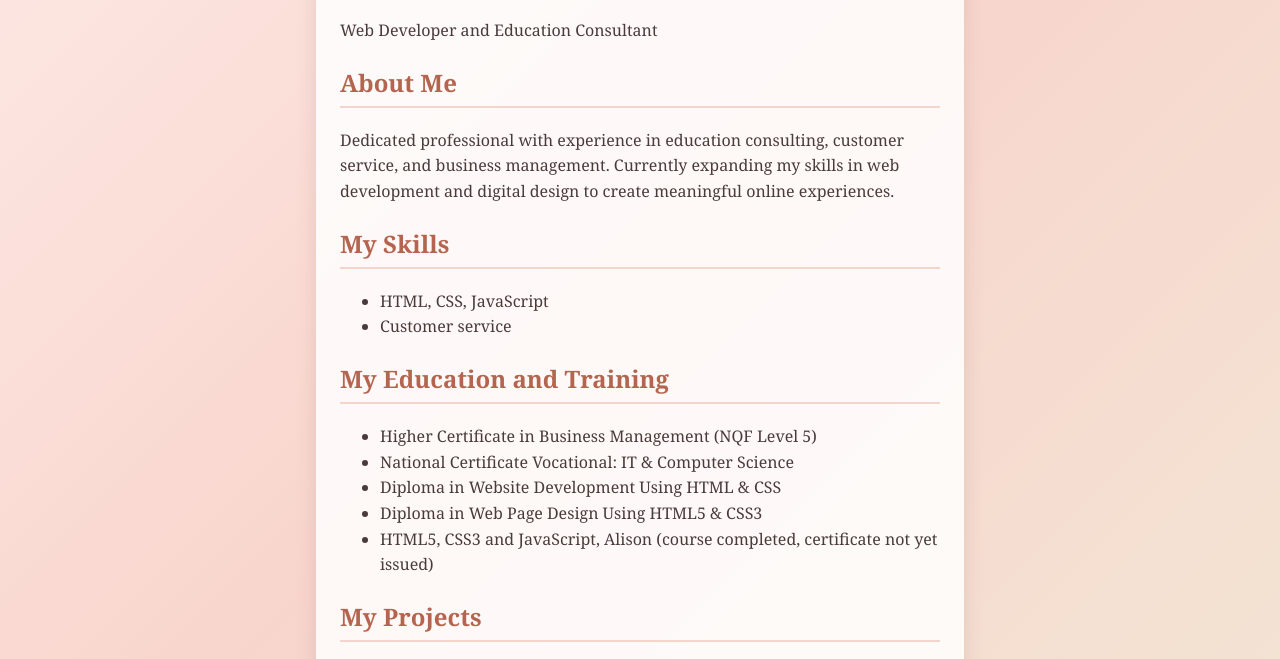
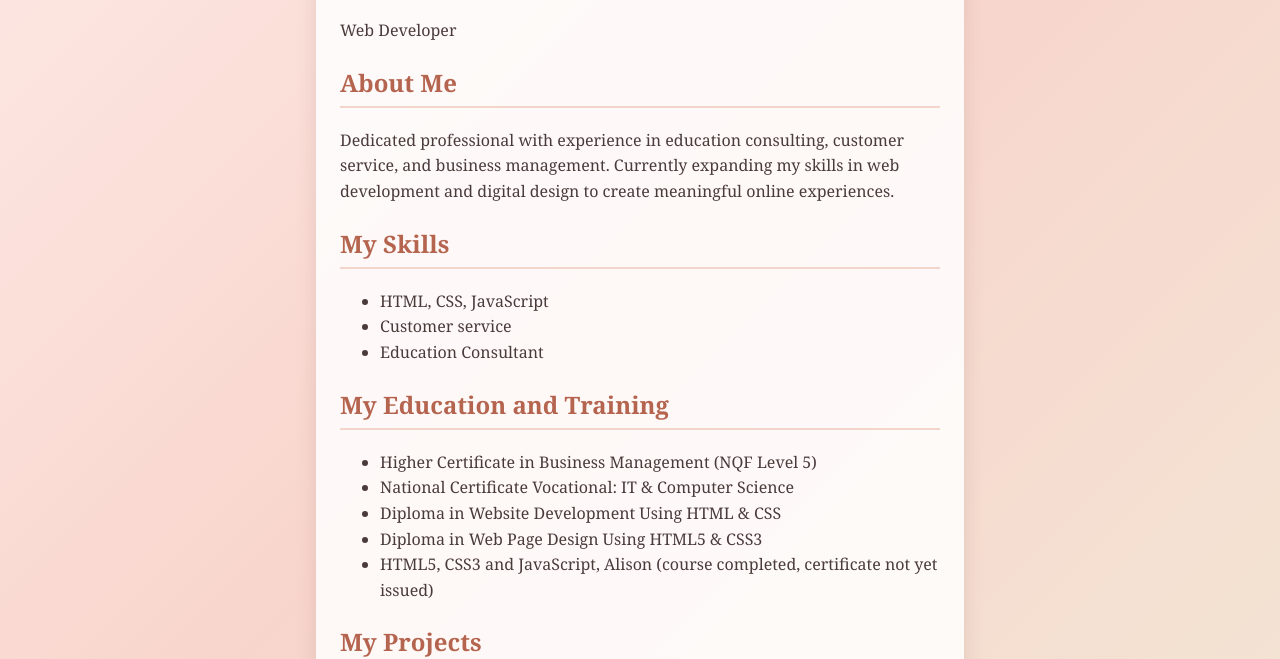
Before and after one commit to phindigee628-creator/my-portfolio, a plain HTML site: page index.html in a window 1280 px wide. Shown: the part 140-799 px from the top of the page. Drawn offline with Linux system fonts and the light colour scheme.

Commit message:
Revise portfolio content and skills section
Updated portfolio details and added new skills.

```diff
--- a/index.html
+++ b/index.html
@@ -6,7 +6,7 @@
 </head>
 <body>
   <h1>Phindile Ziqubu</h1>
-  <p>Web Developer and Education Consultant</p>
+  <p>Web Developer</p>
 
   <h2>About Me</h2>
   <p>Dedicated professional with experience in education consulting, customer service, and business management. Currently expanding my skills in web development and digital design to create meaningful online experiences.</p>
@@ -15,6 +15,7 @@
   <ul>
     <li>HTML, CSS, JavaScript</li>
     <li>Customer service</li>
+    <li>Education Consultant</li>
   </ul>
 
   <h2>My Education and Training</h2>
```
